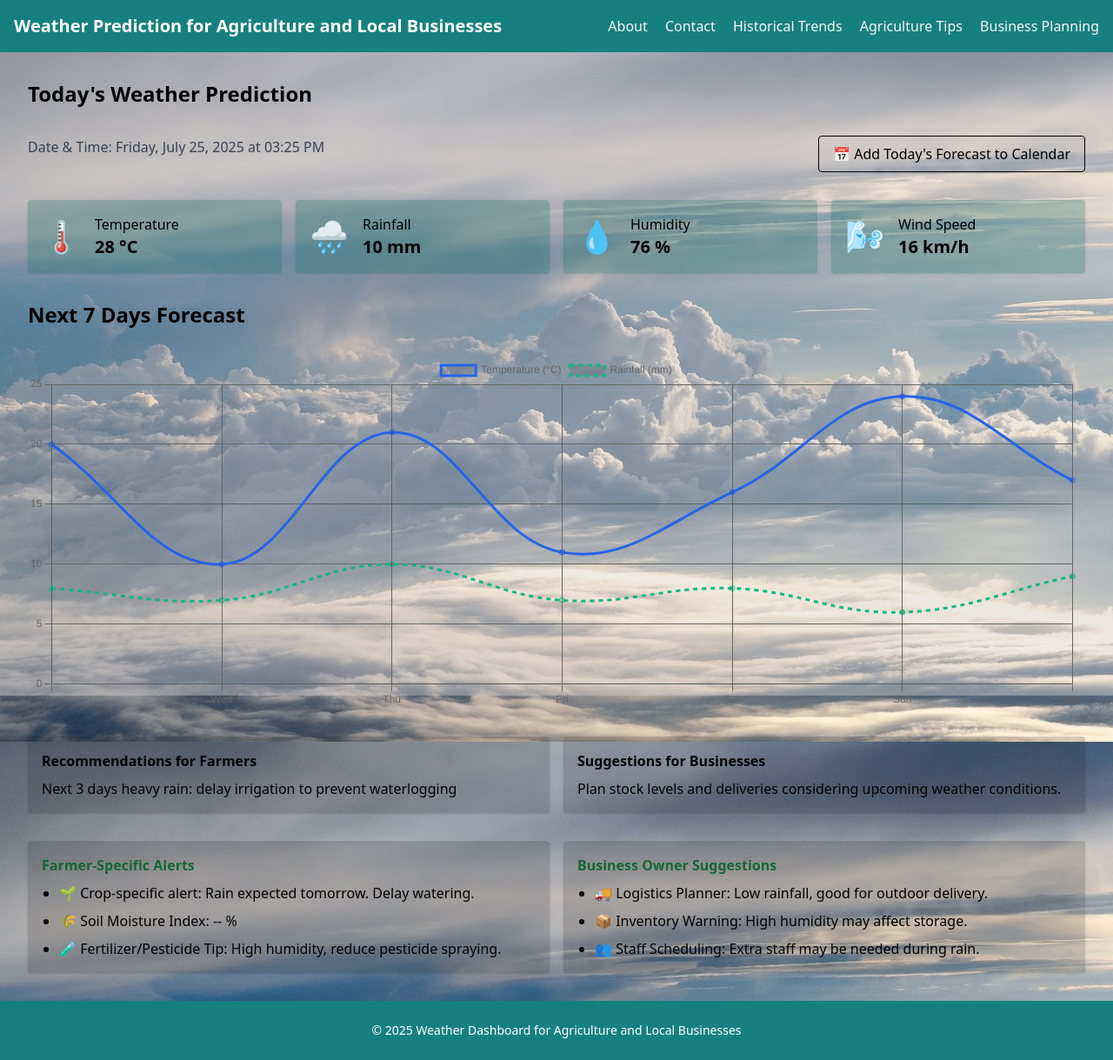
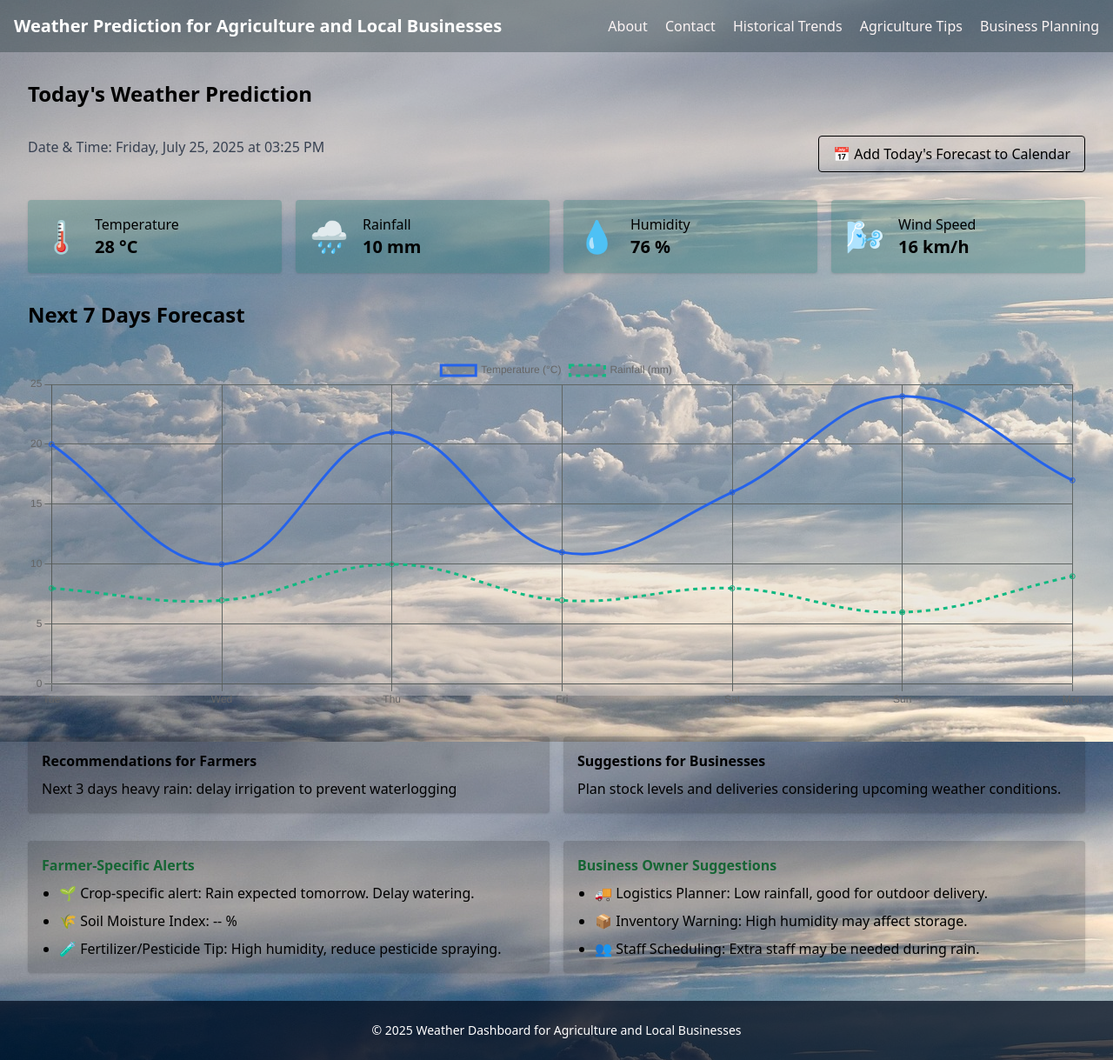
Before and after one commit to nemasha200/Weather_Prediction_System, a Flask app: page / in a window 1280 px wide. Shown: the whole page at 87% size. Run offline with Flask 3, Linux system fonts and the light colour scheme; some libraries are stand-ins or nearby versions.

Commit message:
change color in dashboard navigation bar

```diff
--- a/static/tips.js
+++ b/static/tips.js
@@ -16,7 +16,7 @@
       recList.appendChild(li);
     });
 
-    // Chart #01081463
+    // Chart
     const ctx = document.getElementById('forecastChart').getContext('2d');
     new Chart(ctx, {
       type: 'line',
--- a/templates/index.html
+++ b/templates/index.html
@@ -56,7 +56,7 @@
 
 <body class="flex flex-col min-h-screen">
   <!-- Navigation -->
-  <nav style="background-color: #168080;" class="text-white p-4 flex flex-col md:flex-row md:justify-between md:items-center">
+  <nav style="background-color: #011a1a4a;" class="text-white p-4 flex flex-col md:flex-row md:justify-between md:items-center">
     <h1 class="text-xl font-bold mb-2 md:mb-0">Weather Prediction for Agriculture and Local Businesses</h1>
     <div class="space-x-4">
       <a href="/about" class="nav-special hover:underline">About</a>
@@ -147,7 +147,7 @@
   </main>
 
   <!-- Footer -->
-  <footer style="background-color: #168080;" class="text-white">
+  <footer style="background-color: #01091ab8;" class="text-white">
     <div class="max-w-7xl mx-auto px-4 py-6 flex flex-col md:flex-row justify-center items-center">
       <p class="text-sm">&copy; 2025 Weather Dashboard for Agriculture and Local Businesses</p>
     </div>
```
